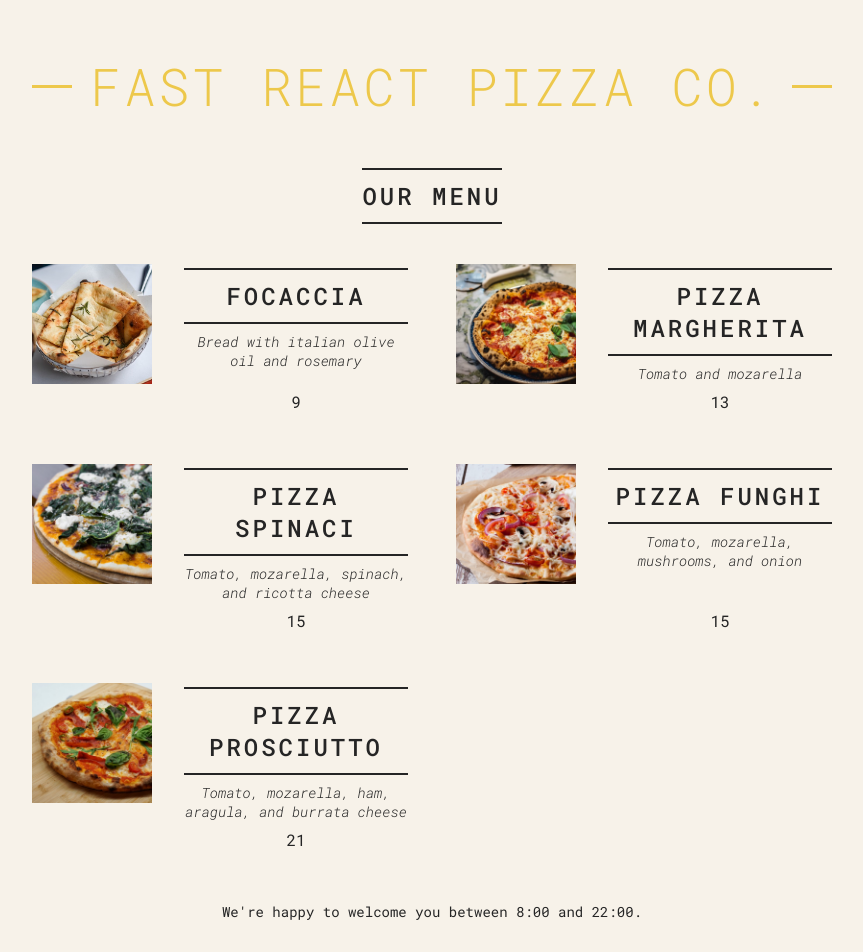
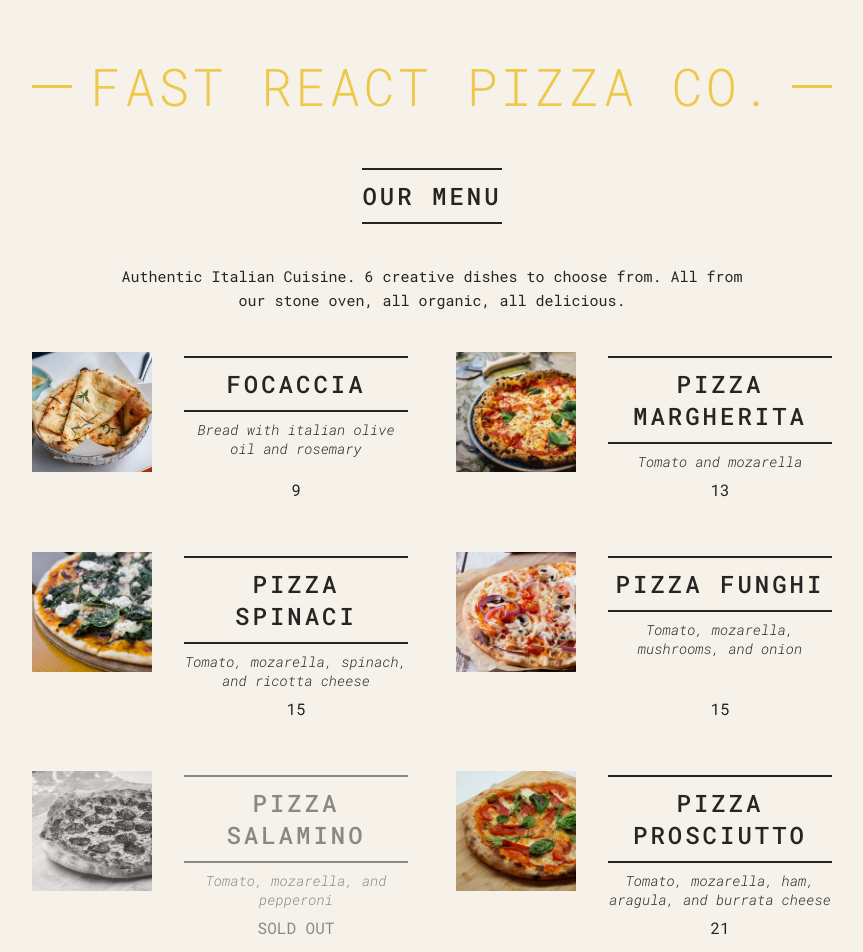
Before and after one commit to yTab23/React_PizzaMenuProject, a React (Vite) app: page / in a window 1280 px wide. Shown: the top 952 px of the page, without its empty margins (208-1071 px from the left). Built offline with nearby package versions, Linux system fonts and the light colour scheme.

Commit message:
Added conditional statement so pizzas that are soldout will be greyed out on the menu

```diff
--- a/index.html
+++ b/index.html
@@ -1,10 +1,10 @@
-<!doctype html>
+<!DOCTYPE html>
 <html lang="en">
   <head>
     <meta charset="UTF-8" />
     <link rel="icon" type="image/svg+xml" href="/vite.svg" />
     <meta name="viewport" content="width=device-width, initial-scale=1.0" />
-    <title>react-pizzamenuproject</title>
+    <title>Fast React Pizza Co.</title>
   </head>
   <body>
     <div id="root"></div>
--- a/src/App.jsx
+++ b/src/App.jsx
@@ -74,12 +74,19 @@ function Menu() {
   return (
     <main className="menu">
       <h2>Our menu</h2>
+
       {numPizzas > 0 ? (
-        <ul className="pizzas">
-          {pizzas.map((pizza) => (
-            <Pizza pizzaObj={pizza} key={pizza.name} />
-          ))}
-        </ul>
+        <>
+          <p>
+            Authentic Italian Cuisine. 6 creative dishes to choose from. All
+            from our stone oven, all organic, all delicious.
+          </p>
+          <ul className="pizzas">
+            {pizzas.map((pizza) => (
+              <Pizza pizzaObj={pizza} key={pizza.name} />
+            ))}
+          </ul>
+        </>
       ) : (
         <p>We're still working on our menu. Please come back later.</p>
       )}
@@ -107,15 +114,16 @@ function Footer() {
 }
 
 function Pizza({ pizzaObj }) {
-  if (pizzaObj.soldOut) return null;
+  //if (pizzaObj.soldOut) return null;
 
   return (
-    <li className="pizza">
+    <li className={`pizza ${pizzaObj.soldOut ? "sold-out" : ""}`}>
       <img src={pizzaObj.photoName} alt={pizzaObj.name} />
       <div>
         <h2>{pizzaObj.name}</h2>
         <p>{pizzaObj.ingredients}</p>
-        <span>{pizzaObj.price + 3}</span>
+
+        <span>{pizzaObj.soldOut ? "SOLD OUT" : pizzaObj.price + 3}</span>
       </div>
     </li>
   );
```
